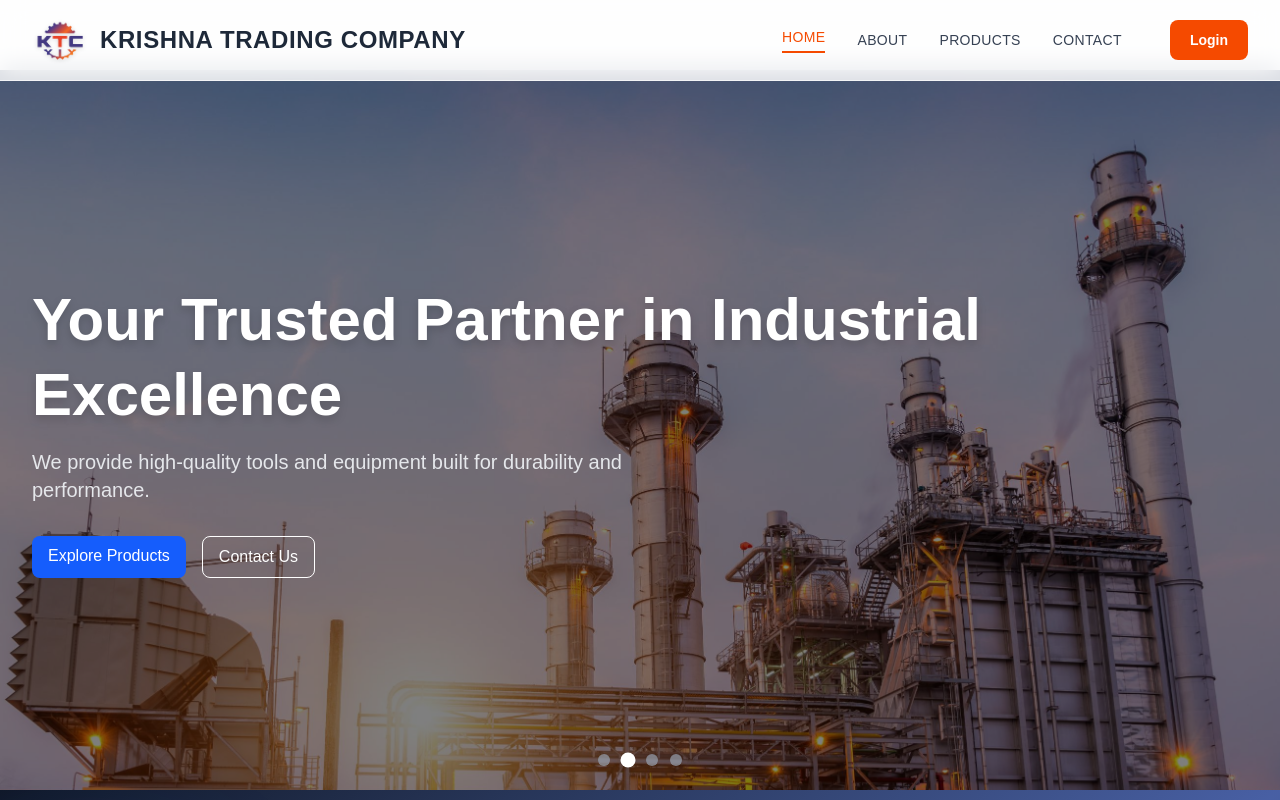
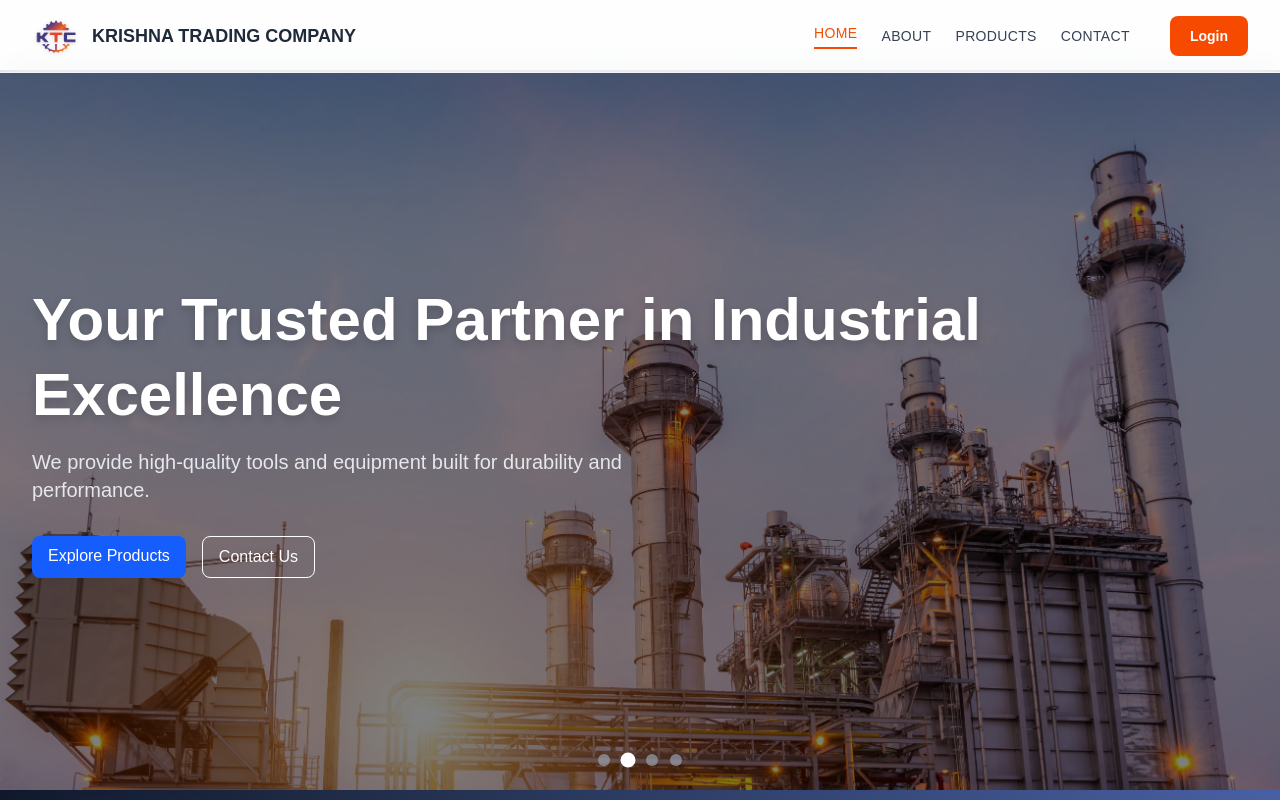
Before and after one commit to biswajit-dev-1999/krishnaTrading, a React (Vite) app: page / in a window 1280 px wide. Shown: the top 800 px of the page. Built offline with nearby package versions, Linux system fonts and the light colour scheme.

Commit message:
changes in header for all view

```diff
--- a/src/components/layout/Header.jsx
+++ b/src/components/layout/Header.jsx
@@ -3,13 +3,12 @@ import { Link, NavLink } from "react-router-dom";
 import { Menu, X } from "lucide-react";
 import Container from "../ui/Container";
 import Button from "../ui/Button";
-import logo from "/logo.png"; // place your logo in public folder
+import logo from "/logo.png";
 
 const Header = () => {
   const [isScrolled, setIsScrolled] = useState(false);
   const [menuOpen, setMenuOpen] = useState(false);
 
-  // Change header style on scroll
   useEffect(() => {
     const handleScroll = () => {
       setIsScrolled(window.scrollY > 50);
@@ -33,38 +32,44 @@ const Header = () => {
           : "bg-white/80 backdrop-blur-md border-b border-gray-100"
       }`}
     >
-      {/* ✅ Reduced padding height */}
       <Container className="flex items-center justify-between py-2 md:py-3">
-        {/* ===== Logo + Name ===== */}
+        {/* Logo + Company name */}
         <Link
           to="/"
-          className="flex items-center gap-2 md:gap-3 hover:opacity-90 transition"
+          className="flex items-center gap-2 md:gap-3 hover:opacity-90 transition max-w-[70%] md:max-w-[55%]"
         >
-          {/* ✅ Logo first */}
           <img
             src={logo}
             alt="Krishna Trading Company"
-            className="w-12 h-12 md:w-14 md:h-14 object-contain drop-shadow-sm"
+            className="w-10 h-10 sm:w-12 sm:h-12 md:w-12 md:h-12 object-contain drop-shadow-sm"
           />
-          {/* ✅ Name next */}
+
           <span
-            className="text-lg sm:text-xl md:text-2xl font-semibold text-gray-800 whitespace-nowrap tracking-wide"
-            style={{
-              fontFamily: "'Poppins', sans-serif",
-            }}
+            className="
+              text-[11px]     /* very small on phones */
+              sm:text-xs
+              md:text-sm      /* keep small on tablets */
+              lg:text-base
+              xl:text-lg
+              font-semibold
+              text-gray-800
+              whitespace-nowrap
+              leading-none
+            "
+            style={{ fontFamily: "'Poppins', sans-serif" }}
           >
             KRISHNA TRADING COMPANY
           </span>
         </Link>
 
-        {/* ===== Desktop Nav ===== */}
-        <nav className="hidden md:flex items-center gap-6 lg:gap-8">
+        {/* Desktop / Tablet nav */}
+        <nav className="hidden md:flex items-center gap-5 lg:gap-6">
           {navLinks.map((link) => (
             <NavLink
               key={link.path}
               to={link.path}
               className={({ isActive }) =>
-                `text-sm font-medium uppercase tracking-wide ${
+                `text-xs md:text-sm font-medium uppercase tracking-wide ${
                   isActive
                     ? "text-orange-600 border-b-2 border-orange-600 pb-1"
                     : "text-gray-700 hover:text-orange-600 transition"
@@ -74,22 +79,23 @@ const Header = () => {
               {link.name}
             </NavLink>
           ))}
+
           <Link
             to="https://portal.krishnatrade.in/index.php/sessions/login"
             target="_blank"
             rel="noopener noreferrer"
-            className="ml-4"
+            className="ml-2 md:ml-4"
           >
             <Button
               variant="primary"
-              className="bg-orange-600 hover:bg-orange-700 text-white rounded-full px-4 py-1.5 text-sm font-semibold cursor-pointer"
+              className="bg-orange-600 hover:bg-orange-700 text-white rounded-full px-4 py-1.5 text-xs md:text-sm font-semibold cursor-pointer"
             >
               Login
             </Button>
           </Link>
         </nav>
 
-        {/* ===== Mobile Menu Button ===== */}
+        {/* Mobile menu button */}
         <button
           className="md:hidden text-gray-800 hover:text-orange-600 transition"
           onClick={() => setMenuOpen(!menuOpen)}
@@ -99,7 +105,7 @@ const Header = () => {
         </button>
       </Container>
 
-      {/* ===== Mobile Nav ===== */}
+      {/* Mobile nav */}
       {menuOpen && (
         <div className="md:hidden bg-white border-t border-gray-100 shadow-md">
           <Container className="flex flex-col py-4 space-y-3">
```
